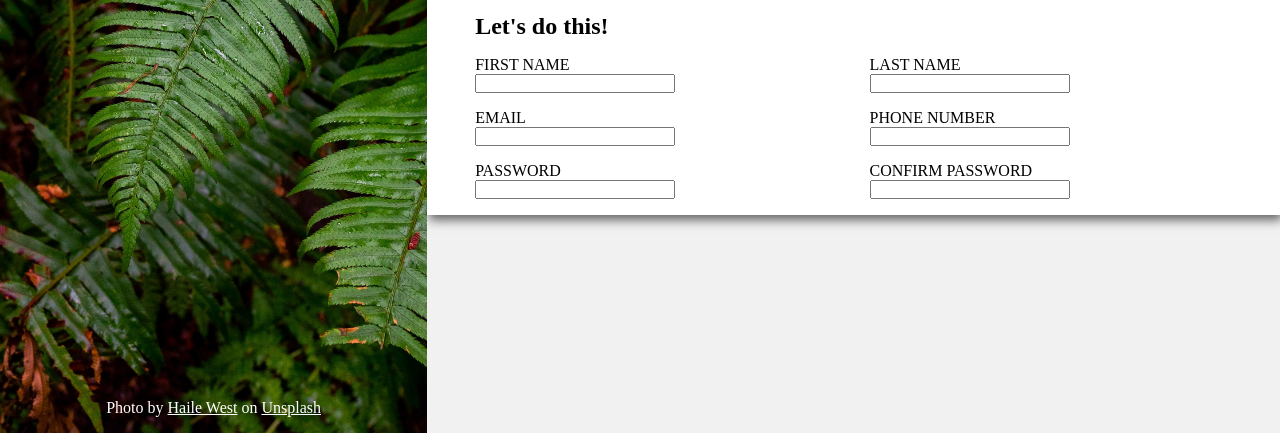
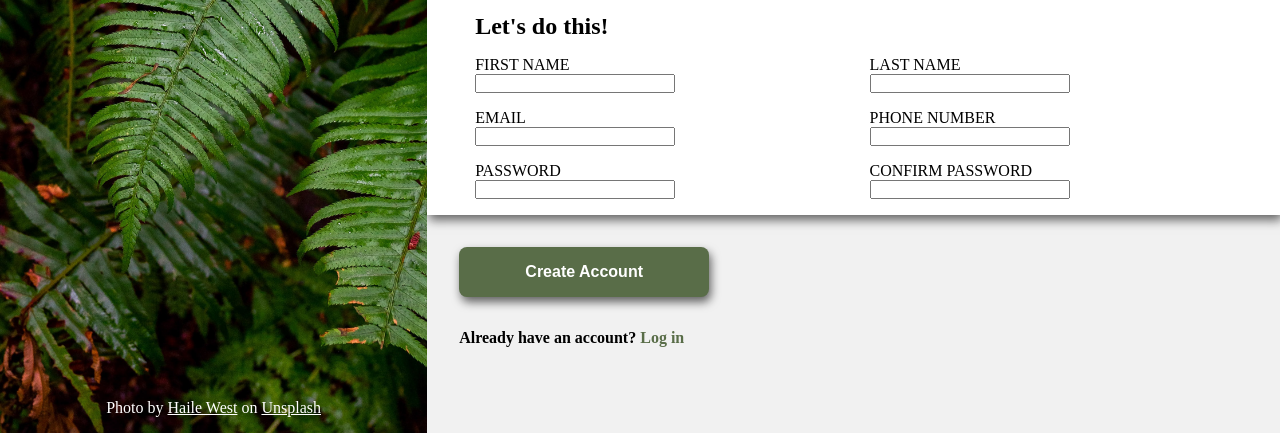
Before and after one commit to yanivef/sign-up-form, a plain HTML site: page index.html in a window 1280 px wide. Shown: the part 367-800 px from the top of the page. Drawn offline with Linux system fonts and the light colour scheme.

Commit message:
added create account button

```diff
--- a/index.html
+++ b/index.html
@@ -30,7 +30,7 @@
       </div>
     </div>
     <div class="right">
-      <p>
+      <p class="information">
         This is not a real online service! You know you need something like this
         is your life to help you realize your deepest dreams. Sign up now to get
         started. <span>You know you want to.</span>
@@ -104,7 +104,11 @@
             </div>
           </form>
         </div>
+        <div class="button-container">
+          <a href="#"><button type="submit" class="submit-btn">Create Account</button></a>
+        </div>
       </div>
+      <p>Already have an account? <span> <a href="#">Log in</a></span></p>
     </div>
   </body>
 </html>
--- a/style.css
+++ b/style.css
@@ -1,6 +1,7 @@
 :root {
   --left-width: 45%;
   --content-margin-left: 2rem;
+  --btn-color: #596D48;
 }
 
 @font-face {
@@ -73,14 +74,14 @@
   flex-direction: column;
 }
 
-.right > p {
+.information {
   font-weight: 700;
   font-size: 1.5rem;
   margin-top: 10rem;
   max-width: 660px;
   margin-left: var(--content-margin-left);
 }
-.right p > span {
+.right .information > span {
   display: block;
   margin-top: 2rem;
   margin-bottom: 4rem;
@@ -118,3 +119,40 @@
 .inp {
   max-width: 200px;
 }
+
+.submit-btn {
+  /* margin-left: var(--content-margin-left); */
+  padding: 1rem;
+  margin: 2rem;
+  border-radius: 0.5rem;
+  color: white;
+  background-color: var(--btn-color);
+  text-align: center;
+  font-weight: 700;
+  font-size: 1rem;
+  text-decoration: none;
+  border: none;
+  box-shadow: 2px 5px 10px rgb(0, 0, 0, 0.6);
+  width: 250px;
+  cursor: pointer;
+  position: relative;
+}
+
+.submit-btn:active {
+  top: 2px;
+}
+
+p:last-child {
+  font-size: 1rem;
+  font-weight: 700;
+  margin-left: var(--content-margin-left);
+}
+
+p:last-child > span > a {
+  color: var(--btn-color);
+  text-decoration: none;
+}
+
+p:last-child > span > a:hover {
+  color: black;
+}
```
